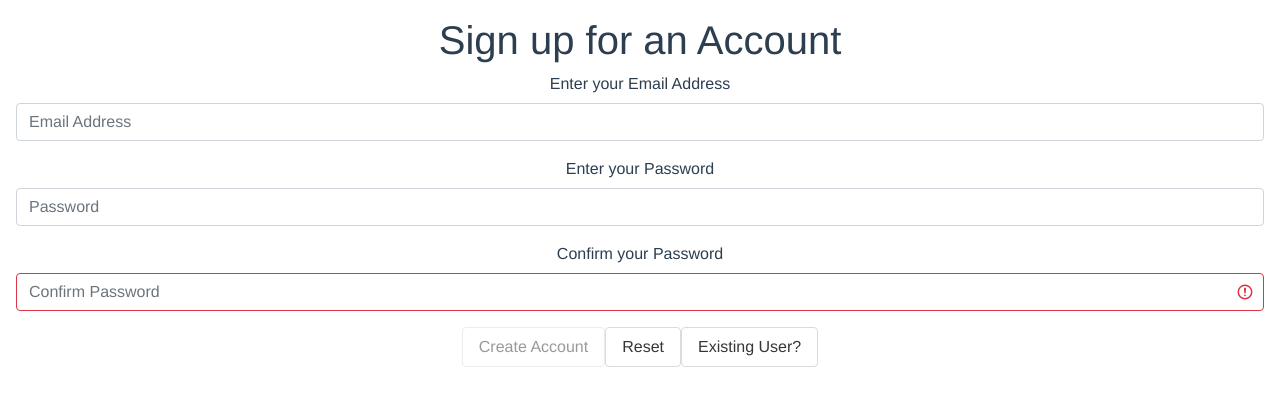
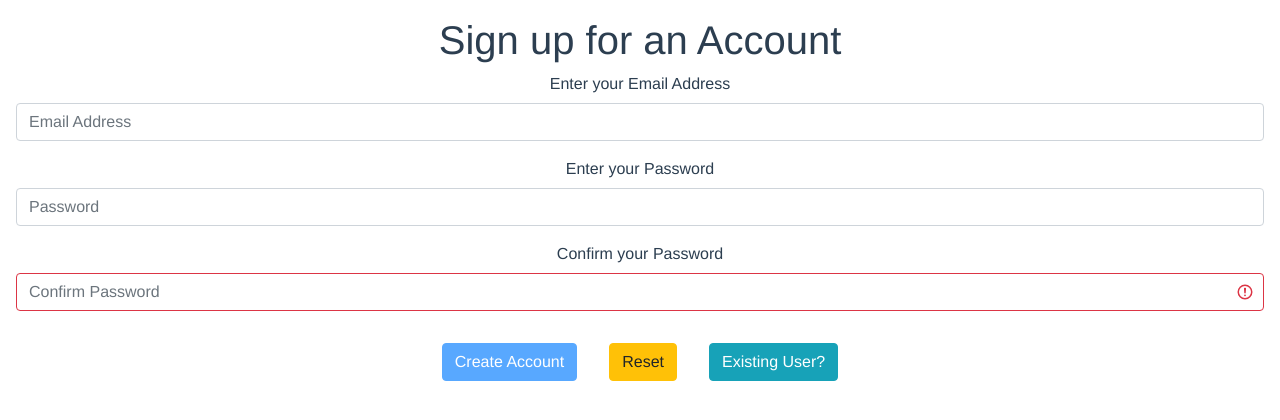
Before and after one commit to holistic-web/portfolio-fabricator, a Vue app in the folder portfolio-management/admin-ui/: page /sign-up in a window 1280 px wide. Shown: the top 420 px of the page. Built offline with nearby package versions, Linux system fonts and the light colour scheme; what vue-icon, vue-json-schema-form, vue-toasted would draw is missing.

Commit message:
chore: tidy auth container

```diff
--- a/portfolio-management/admin-ui/src/containers/authentication/LogIn.vue
+++ b/portfolio-management/admin-ui/src/containers/authentication/LogIn.vue
@@ -20,18 +20,18 @@
 					placeholder="Password"/>
 			</b-form-group>
 
-			<b-button
-				@click="login"
-				type="submit">
-				Log In
-			</b-button>
+			<b-btn
+				class="LoginAccount__button"
+				variant="info"
+				v-text="'Log In'"
+				@click="login"/>
 
 			<router-link
 				:to="{ name: 'authentication.signUp' }">
-				<b-button
-					type="submit">
-					Create Account
-				</b-button>
+				<b-btn
+					class="LoginAccount__button"
+					variant="primary"
+					v-text="'Create Account'"/>
 			</router-link>
 
 		</b-form>
@@ -72,6 +72,10 @@ export default {
 
 .LoginAccount {
 	padding: 1rem;
+
+	&__button {
+		margin: 1rem;
+	}
 }
 
 </style>
--- a/portfolio-management/admin-ui/src/containers/authentication/SignUp.vue
+++ b/portfolio-management/admin-ui/src/containers/authentication/SignUp.vue
@@ -33,25 +33,26 @@
 
 			<p class="text-danger" v-text="errorText"/>
 
-			<b-button
-				@click="onSubmit"
+			<b-btn
+				class="CreateAccount__button"
 				:disabled="!isFormValid"
-				variant="primary">
-				Create Account
-			</b-button>
+				variant="primary"
+				v-text="'Create Account'"
+				@click="onSubmit"/>
 
-			<b-button
-				@click="clearData"
+			<b-btn
+				class="CreateAccount__button"
 				type="reset"
-				variant="danger">
-				Reset
-			</b-button>
+				variant="warning"
+				v-text="'Reset'"
+				@click="clearData"/>
 			<router-link
 				:to="{ name: 'authentication.logIn' }">
-				<b-button
-					type="submit">
-					Existing User?
-				</b-button>
+				<b-btn
+					class="CreateAccount__button"
+					type="submit"
+					variant="info"
+					v-text="'Existing User?'"/>
 			</router-link>
 
 		</b-form>
@@ -111,6 +112,10 @@ export default {
 
 .CreateAccount {
 	padding: 1rem;
+
+	&__button {
+		margin: 1rem;
+	}
 }
 
 </style>
```
